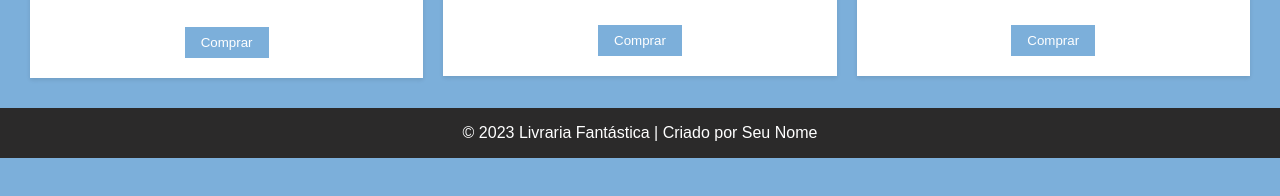
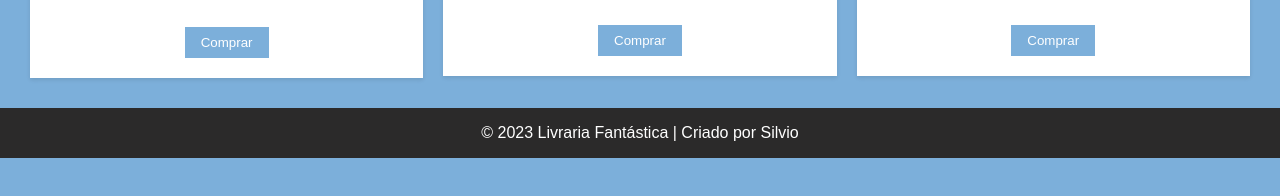
Before and after one commit to Silviosartorel/Livraria, a plain HTML site: page index.html in a window 1280 px wide. Shown: the part 214-410 px from the top of the page. Drawn offline with Linux system fonts and the light colour scheme.

Commit message:
livraria1

```diff
--- a/index.html
+++ b/index.html
@@ -44,7 +44,7 @@
         </section>
     </main>
     <footer>
-        <p>&copy; 2023 Livraria Fantástica | Criado por Seu Nome</p>
+        <p>&copy; 2023 Livraria Fantástica | Criado por Silvio</p>
     </footer>
 </body>
 </html>
```
